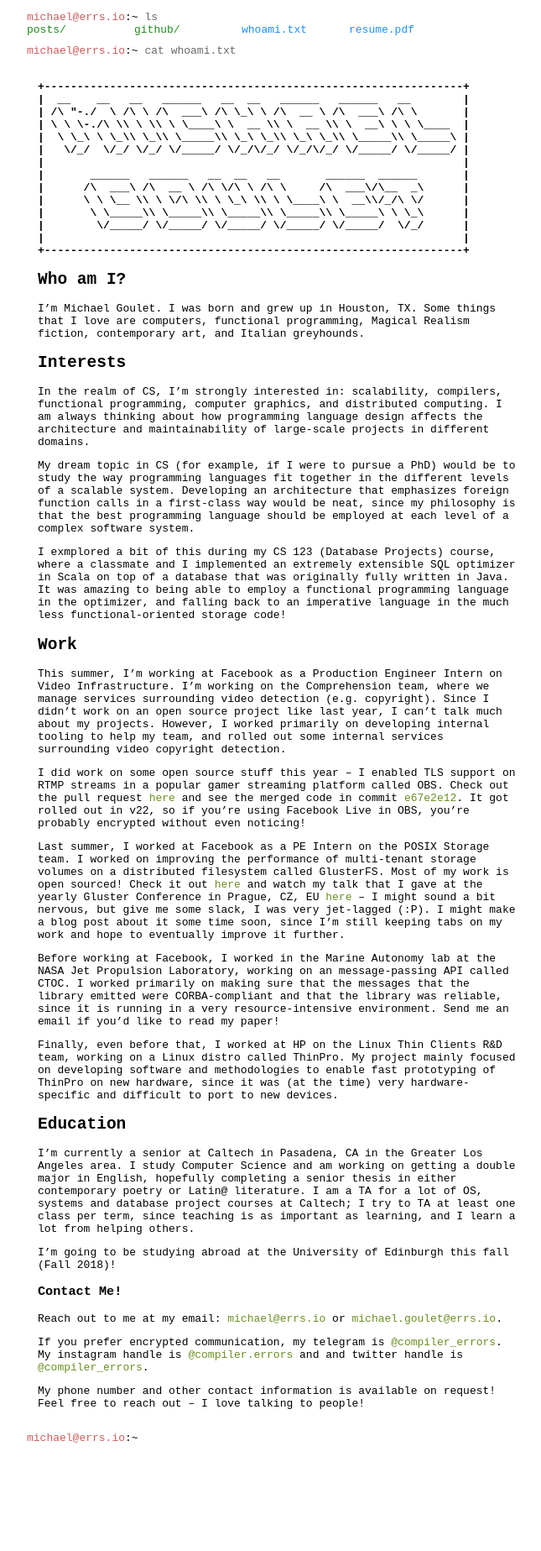
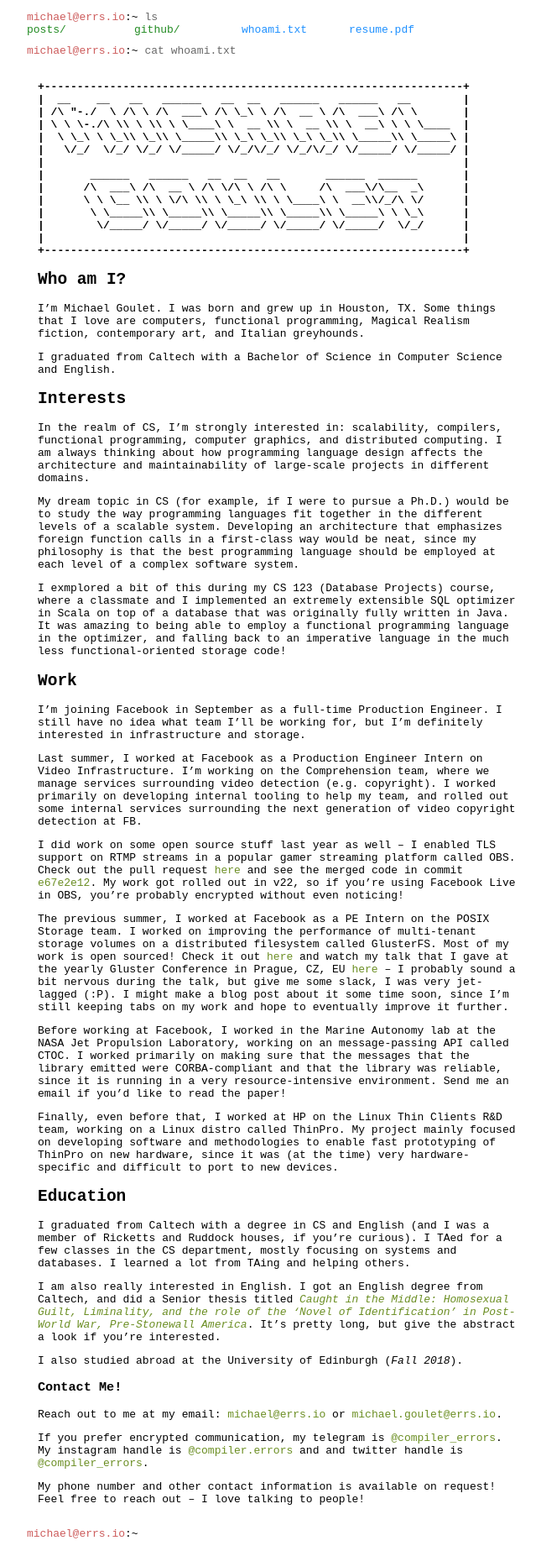
Before and after one commit to compiler-errors/compiler-errors.github.io, a Jekyll site: the page built from index.md, in a window 1280 px wide. Shown: the whole page at 84% size, without its empty margins (308-953 px from the left). Built offline with Jekyll 4.4.1, drawn with Linux system fonts in a browser that asks for light colours; before the commit the page ends 1733 px from its top, so only the background shows below that.

Commit message:
Update 2019

```diff
--- a/index.md
+++ b/index.md
@@ -24,31 +24,37 @@ command: "cat whoami.txt"
 
 I'm Michael Goulet. I was born and grew up in Houston, TX. Some things that I love are computers, functional programming, Magical Realism fiction, contemporary art, and Italian greyhounds.
 
+I graduated from Caltech with a Bachelor of Science in Computer Science and English.
+
 ## Interests
 
 In the realm of CS, I'm strongly interested in: scalability, compilers, functional programming, computer graphics, and distributed computing. I am always thinking about how programming language design affects the architecture and maintainability of large-scale projects in different domains.
 
-My dream topic in CS (for example, if I were to pursue a PhD) would be to study the way programming languages fit together in the different levels of a scalable system. Developing an architecture that emphasizes foreign function calls in a first-class way would be neat, since my philosophy is that the best programming language should be employed at each level of a complex software system.
+My dream topic in CS (for example, if I were to pursue a Ph.D.) would be to study the way programming languages fit together in the different levels of a scalable system. Developing an architecture that emphasizes foreign function calls in a first-class way would be neat, since my philosophy is that the best programming language should be employed at each level of a complex software system.
 
 I exmplored a bit of this during my CS 123 (Database Projects) course, where a classmate and I implemented an extremely extensible SQL optimizer in Scala on top of a database that was originally fully written in Java. It was amazing to being able to employ a functional programming language in the optimizer, and falling back to an imperative language in the much less functional-oriented storage code!
 
 ## Work
 
-This summer, I'm working at Facebook as a Production Engineer Intern on Video Infrastructure. I'm working on the Comprehension team, where we manage services surrounding video detection (e.g. copyright). Since I didn't work on an open source project like last year, I can't talk much about my projects. However, I worked primarily on developing internal tooling to help my team, and rolled out some internal services surrounding video copyright detection.
+I'm joining Facebook in September as a full-time Production Engineer. I still have no idea what team I'll be working for, but I'm definitely interested in infrastructure and storage.
 
-I did work on some open source stuff this year -- I enabled TLS support on RTMP streams in a popular gamer streaming platform called OBS. Check out the pull request [here](https://github.com/obsproject/obs-studio/pull/1360) and see the merged code in commit [e67e2e12](https://github.com/obsproject/obs-studio/commit/e67e2e12e61a5f5e111afc445b2f3256b8034c9b). It got rolled out in v22, so if you're using Facebook Live in OBS, you're probably encrypted without even noticing!
+Last summer, I worked at Facebook as a Production Engineer Intern on Video Infrastructure. I'm working on the Comprehension team, where we manage services surrounding video detection (e.g. copyright). I worked primarily on developing internal tooling to help my team, and rolled out some internal services surrounding the next generation of video copyright detection at FB.
 
-Last summer, I worked at Facebook as a PE Intern on the POSIX Storage team. I worked on improving the performance of multi-tenant storage volumes on a distributed filesystem called GlusterFS. Most of my work is open sourced! Check it out [here](https://github.com/gluster/glusterfs/commit/8dfdecf220d1c9365e1f8d6af9ead5e48c61e2eb) and watch my talk that I gave at the yearly Gluster Conference in Prague, CZ, EU [here](https://www.youtube.com/watch?v=7rY49GrOPWY) -- I might sound a bit nervous, but give me some slack, I was very jet-lagged (:P). I might make a blog post about it some time soon, since I'm still keeping tabs on my work and hope to eventually improve it further.
+I did work on some open source stuff last year as well -- I enabled TLS support on RTMP streams in a popular gamer streaming platform called OBS. Check out the pull request [here](https://github.com/obsproject/obs-studio/pull/1360) and see the merged code in commit [e67e2e12](https://github.com/obsproject/obs-studio/commit/e67e2e12e61a5f5e111afc445b2f3256b8034c9b). My work got rolled out in v22, so if you're using Facebook Live in OBS, you're probably encrypted without even noticing!
 
-Before working at Facebook, I worked in the Marine Autonomy lab at the NASA Jet Propulsion Laboratory, working on an message-passing API called CTOC. I worked primarily on making sure that the messages that the library emitted were CORBA-compliant and that the library was reliable, since it is running in a very resource-intensive environment. Send me an email if you'd like to read my paper!
+The previous summer, I worked at Facebook as a PE Intern on the POSIX Storage team. I worked on improving the performance of multi-tenant storage volumes on a distributed filesystem called GlusterFS. Most of my work is open sourced! Check it out [here](https://github.com/gluster/glusterfs/commit/8dfdecf220d1c9365e1f8d6af9ead5e48c61e2eb) and watch my talk that I gave at the yearly Gluster Conference in Prague, CZ, EU [here](https://www.youtube.com/watch?v=7rY49GrOPWY) -- I probably sound a bit nervous during the talk, but give me some slack, I was very jet-lagged (:P). I might make a blog post about it some time soon, since I'm still keeping tabs on my work and hope to eventually improve it further.
+
+Before working at Facebook, I worked in the Marine Autonomy lab at the NASA Jet Propulsion Laboratory, working on an message-passing API called CTOC. I worked primarily on making sure that the messages that the library emitted were CORBA-compliant and that the library was reliable, since it is running in a very resource-intensive environment. Send me an email if you'd like to read the paper!
 
 Finally, even before that, I worked at HP on the Linux Thin Clients R&D team, working on a Linux distro called ThinPro. My project mainly focused on developing software and methodologies to enable fast prototyping of ThinPro on new hardware, since it was (at the time) very hardware-specific and difficult to port to new devices.
 
 ## Education
 
-I'm currently a senior at Caltech in Pasadena, CA in the Greater Los Angeles area. I study Computer Science and am working on getting a double major in English, hopefully completing a senior thesis in either contemporary poetry or Latin@ literature. I am a TA for a lot of OS, systems and database project courses at Caltech; I try to TA at least one class per term, since teaching is as important as learning, and I learn a lot from helping others.
+I graduated from Caltech with a degree in CS and English (and I was a member of Ricketts and Ruddock houses, if you're curious). I TAed for a few classes in the CS department, mostly focusing on systems and databases. I learned a lot from TAing and helping others.
 
-I'm going to be studying abroad at the University of Edinburgh this fall (Fall 2018)!
+I am also really interested in English. I got an English degree from Caltech, and did a Senior thesis titled [_Caught in the Middle: Homosexual Guilt, Liminality, and the role of the 'Novel of Identification' in Post-World War, Pre-Stonewall America_](https://thesis.library.caltech.edu/11740/). It's pretty long, but give the abstract a look if you're interested.
+
+I also studied abroad at the University of Edinburgh (_Fall 2018_).
 
 ### Contact Me!
 
```
